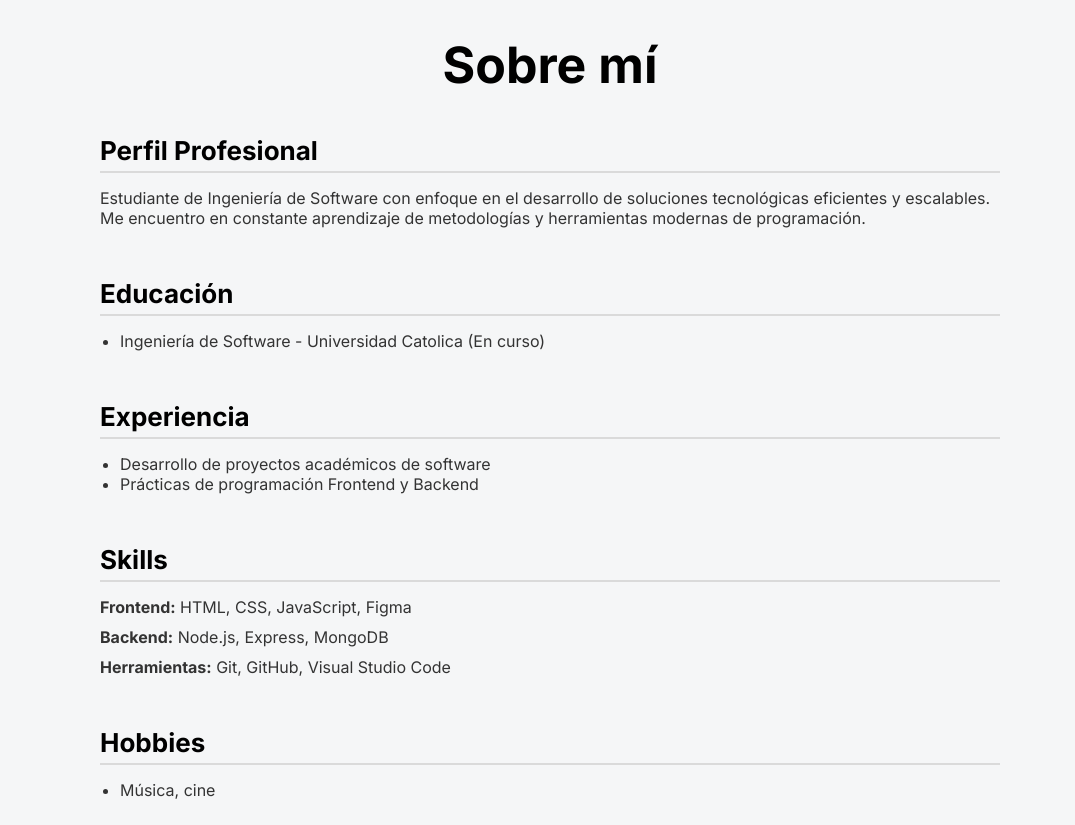
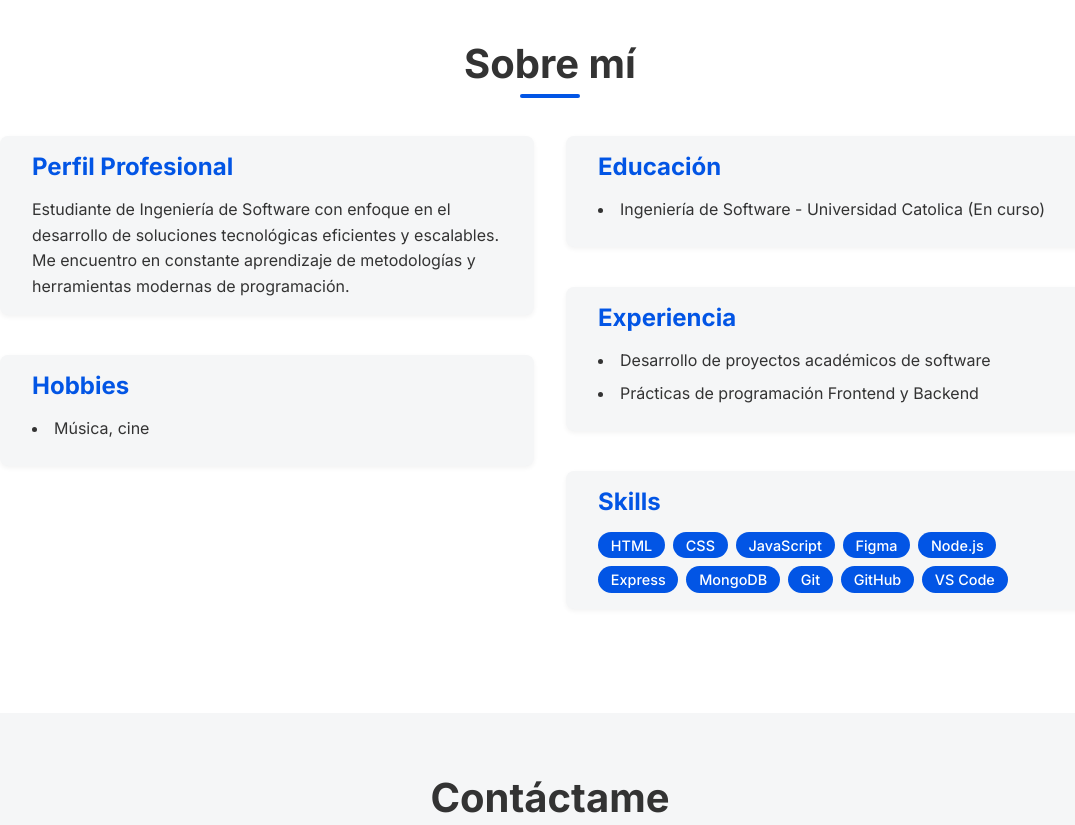
Before and after one commit to Parcibal12/portfolio-personal, a plain HTML site: page index.html in a window 1280 px wide. Shown: the part 1680-2505 px from the top of the page, without its empty margins (90-1165 px from the left). Drawn offline with Linux system fonts and the light colour scheme.

Commit message:
feat: Mejora de sección Sobre mí

```diff
--- a/css/styles.css
+++ b/css/styles.css
@@ -517,3 +517,126 @@ footer {
         height: 130px; /* Aumentado desde 100px */
      }
 }
+/* --- SOBRE MÍ Mejorado --- */
+.sobre-mi {
+  background-color: var(--color-secundario, #ffffff); /* Fondo blanco o el secundario */
+  padding: 4rem var(--espacio-medio); /* Ajusta padding */
+  text-align: center;
+}
+
+.sobre-mi h2 {
+  font-weight: 700; /* Más consistente con otros títulos */
+  font-size: 2.5rem; /* Tamaño ajustado */
+  color: var(--color-texto, #333333);
+  margin-bottom: 3rem; /* Más espacio debajo del título */
+  position: relative;
+  display: inline-block; /* Para que el ::after se ajuste al texto */
+}
+
+/* Línea decorativa bajo el título */
+.sobre-mi h2::after {
+    content: '';
+    position: absolute;
+    width: 60px; /* Ancho de la línea */
+    height: 4px;
+    background-color: var(--color-primario, #0255E5);
+    bottom: -10px; /* Espacio bajo el texto */
+    left: 50%;
+    transform: translateX(-50%);
+    border-radius: 2px;
+}
+
+.sobre-mi-container { /* Contenedor para las columnas */
+  display: flex;
+  flex-wrap: wrap; /* Para que las columnas se apilen en móvil */
+  gap: var(--espacio-grande, 2rem);
+  max-width: 1100px; /* Ancho máximo */
+  margin: 0 auto; /* Centrar el contenedor */
+  text-align: left; /* Alinear texto a la izquierda dentro de las columnas */
+}
+
+.sobre-mi-columna {
+  flex: 1; /* Cada columna toma espacio igual */
+  min-width: 300px; /* Ancho mínimo antes de envolver */
+}
+
+.subsection {
+  margin-bottom: 2.5rem; /* Aumenta espacio entre subsecciones */
+  background-color: var(--color-fondo, #F5F6F7); /* Fondo sutil para cada subsección */
+  padding: var(--espacio-medio, 1rem) var(--espacio-grande, 2rem); /* Padding interno */
+  border-radius: 8px; /* Bordes redondeados */
+  box-shadow: 0 2px 5px rgba(0,0,0,0.05); /* Sombra muy sutil */
+}
+
+.subsection h3 {
+  font-weight: 600; /* Ligeramente menos pesado que h2 */
+  font-size: 1.5rem; /* Tamaño ajustado */
+  color: var(--color-primario, #0255E5); /* Color primario para títulos de subsección */
+  margin-bottom: 1rem; /* Espacio bajo el h3 */
+  border-bottom: none; /* Quitamos el borde anterior */
+  padding-bottom: 0;
+}
+
+.subsection p,
+.subsection ul {
+  font-size: 1rem; /* Tamaño base */
+  line-height: 1.6; /* Mejor interlineado */
+  color: var(--color-texto, #333333);
+}
+
+.subsection ul {
+  list-style-position: inside; /* Bolitas dentro del padding */
+  padding-left: 0; /* Quitamos padding izquierdo extra */
+}
+
+.subsection ul li {
+  margin-bottom: var(--espacio-pequeño, 0.5rem); /* Espacio entre items de lista */
+}
+
+/* Estilos para los Skills como tags */
+.skills-container {
+  display: flex;
+  flex-wrap: wrap; /* Para que los tags se ajusten */
+  gap: var(--espacio-pequeño, 0.5rem); /* Espacio entre tags */
+}
+
+.skill-tag {
+  background-color: var(--color-primario, #0255E5);
+  color: var(--color-secundario, #ffffff);
+  padding: 0.3rem 0.8rem; /* Padding del tag */
+  border-radius: 15px; /* Bordes redondeados para forma de píldora */
+  font-size: 0.9rem; /* Tamaño de fuente del tag */
+  font-weight: 500;
+  white-space: nowrap; /* Evita que el texto del tag se rompa */
+  transition: transform 0.2s ease;
+}
+
+.skill-tag:hover {
+    transform: scale(1.05); /* Efecto sutil al pasar el ratón */
+}
+
+/* Ajustes responsivos (si usaste las columnas) */
+@media (max-width: 768px) {
+  .sobre-mi-container {
+    flex-direction: column; /* Apila las columnas */
+  }
+  .sobre-mi h2 {
+    font-size: 2rem; /* Reduce tamaño de título en móvil */
+  }
+  .subsection h3 {
+    font-size: 1.3rem;
+  }
+}
+
+/* --- Fin SOBRE MÍ Mejorado --- */
+
+/*SOBRE MÍ*/ /* Puedes comentar o eliminar estas reglas antiguas si aplicas las nuevas */
+/*
+.sobre-mi { ... }
+.sobre-mi h2 { ... }
+.subsection { ... }
+.subsection h3 { ... }
+.subsection p, .subsection ul, .subsection div { ... }
+.subsection ul { ... }
+.skills div { ... }
+*/
--- a/index.html
+++ b/index.html
@@ -97,18 +97,27 @@
   <!-- Sobre mí -->
   <section id="sobre-mi" class="sobre-mi">
     <h2>Sobre mí</h2>
+    <div class="sobre-mi-container"> <!-- Nuevo contenedor -->
+      <div class="sobre-mi-columna"> <!-- Columna 1 -->
         <div class="subsection">
           <h3>Perfil Profesional</h3>
           <p>Estudiante de Ingeniería de Software con enfoque en el desarrollo de soluciones tecnológicas eficientes y escalables. Me encuentro en constante aprendizaje de metodologías y herramientas modernas de programación.</p>
         </div>
-
+        <div class="subsection">
+          <h3>Hobbies</h3>
+          <ul>
+            <li>Música, cine</li>
+            <!-- Puedes añadir más hobbies aquí -->
+          </ul>
+        </div>
+      </div>
+      <div class="sobre-mi-columna"> <!-- Columna 2 -->
         <div class="subsection">
           <h3>Educación</h3>
           <ul>
             <li>Ingeniería de Software - Universidad Catolica (En curso)</li>
           </ul>
         </div>
-
         <div class="subsection">
           <h3>Experiencia</h3>
           <ul>
@@ -116,21 +125,23 @@
             <li>Prácticas de programación Frontend y Backend</li>
           </ul>
         </div>
-
         <div class="subsection">
           <h3>Skills</h3>
-      <div class="skills">
-        <div><strong>Frontend:</strong> HTML, CSS, JavaScript, Figma</div>
-        <div><strong>Backend:</strong> Node.js, Express, MongoDB</div>
-        <div><strong>Herramientas:</strong> Git, GitHub, Visual Studio Code</div>
+          <div class="skills-container"> <!-- Contenedor para skills -->
+             <span class="skill-tag">HTML</span>
+             <span class="skill-tag">CSS</span>
+             <span class="skill-tag">JavaScript</span>
+             <span class="skill-tag">Figma</span>
+             <span class="skill-tag">Node.js</span>
+             <span class="skill-tag">Express</span>
+             <span class="skill-tag">MongoDB</span>
+             <span class="skill-tag">Git</span>
+             <span class="skill-tag">GitHub</span>
+             <span class="skill-tag">VS Code</span>
+             <!-- Reemplaza el div anterior con estos spans -->
           </div>
         </div>
-
-    <div class="subsection">
-      <h3>Hobbies</h3>
-      <ul>
-        <li>Música, cine</li>
-      </ul>
+      </div>
     </div>
   </section>
 
```
Lines whose indentation alone changed are shown as unchanged.
